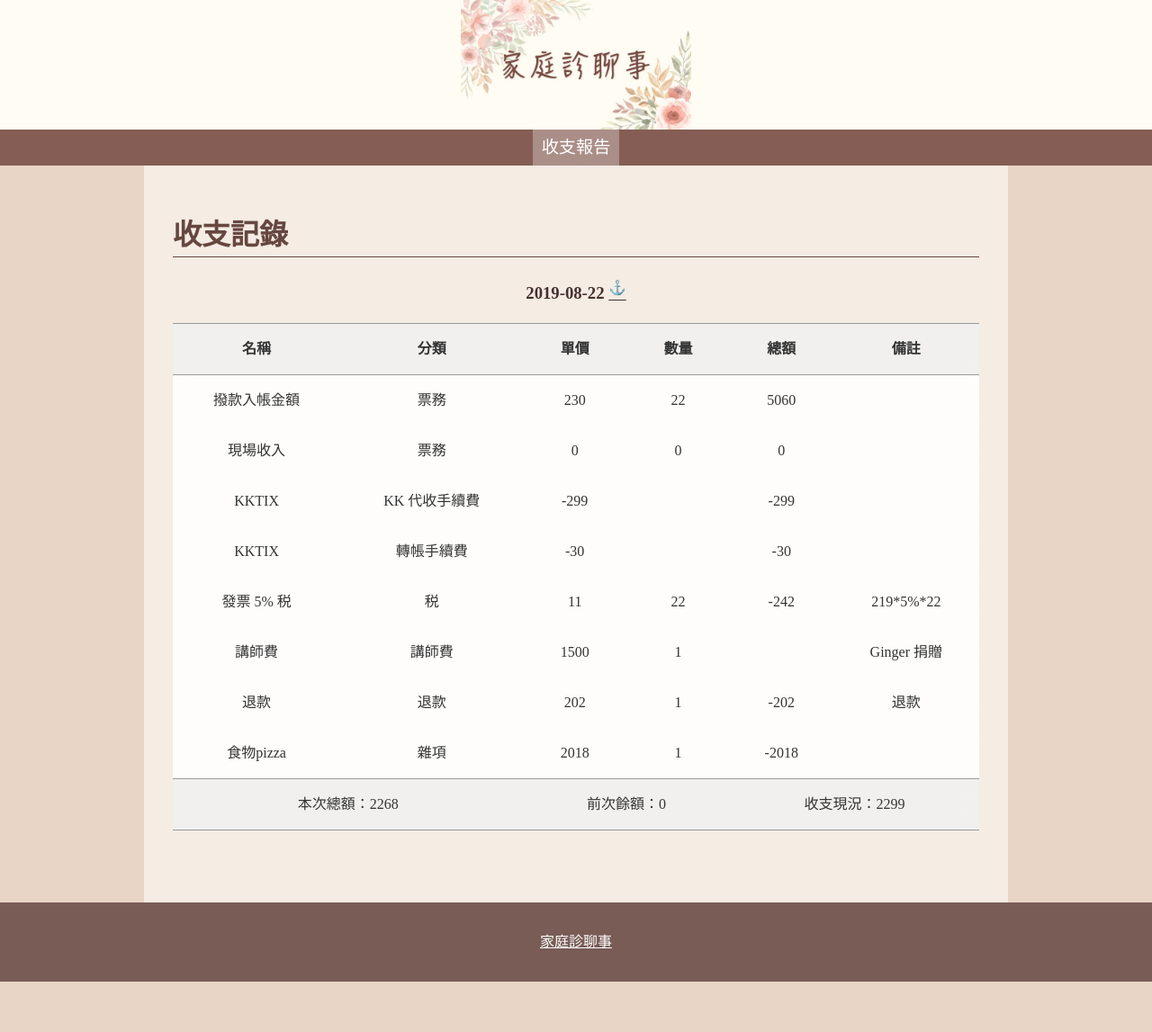
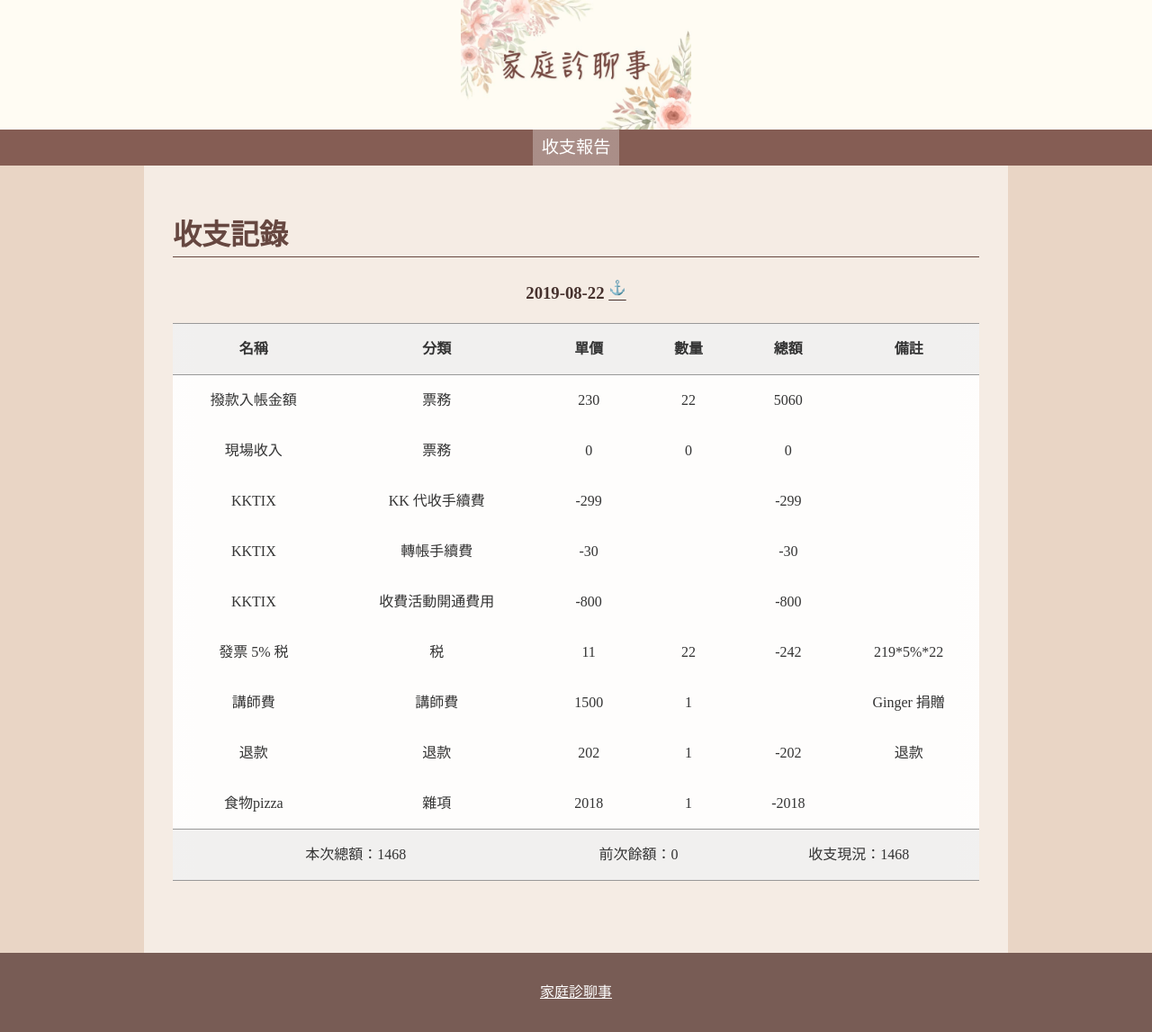
Before and after one commit to familytalktw/familytalktw.github.io, a Jekyll site: the page built from records.html, in a window 1280 px wide. Shown: the whole page at 90% size. Built offline with Jekyll 4.4.1, drawn with Linux system fonts in a browser that asks for light colours; before the commit the page ends 1091 px from its top, so only the background shows below that.

Commit message:
KKTIX 活動開通費用
忘記紀錄，新增

```diff
--- a/_data/records/20190822.yml
+++ b/_data/records/20190822.yml
@@ -30,6 +30,12 @@ data:
       total: -30
       note:
 
+    - name: KKTIX
+      category: 收費活動開通費用
+      unitPrice: -800
+      number:
+      total: -800
+      note:
 
     - name: 發票 5% 税
       category: 税
@@ -68,6 +74,6 @@ data:
 
 
 
-total: 2268
+total: 1468
 property: 0
-balance: 2299
+balance: 1468
```
